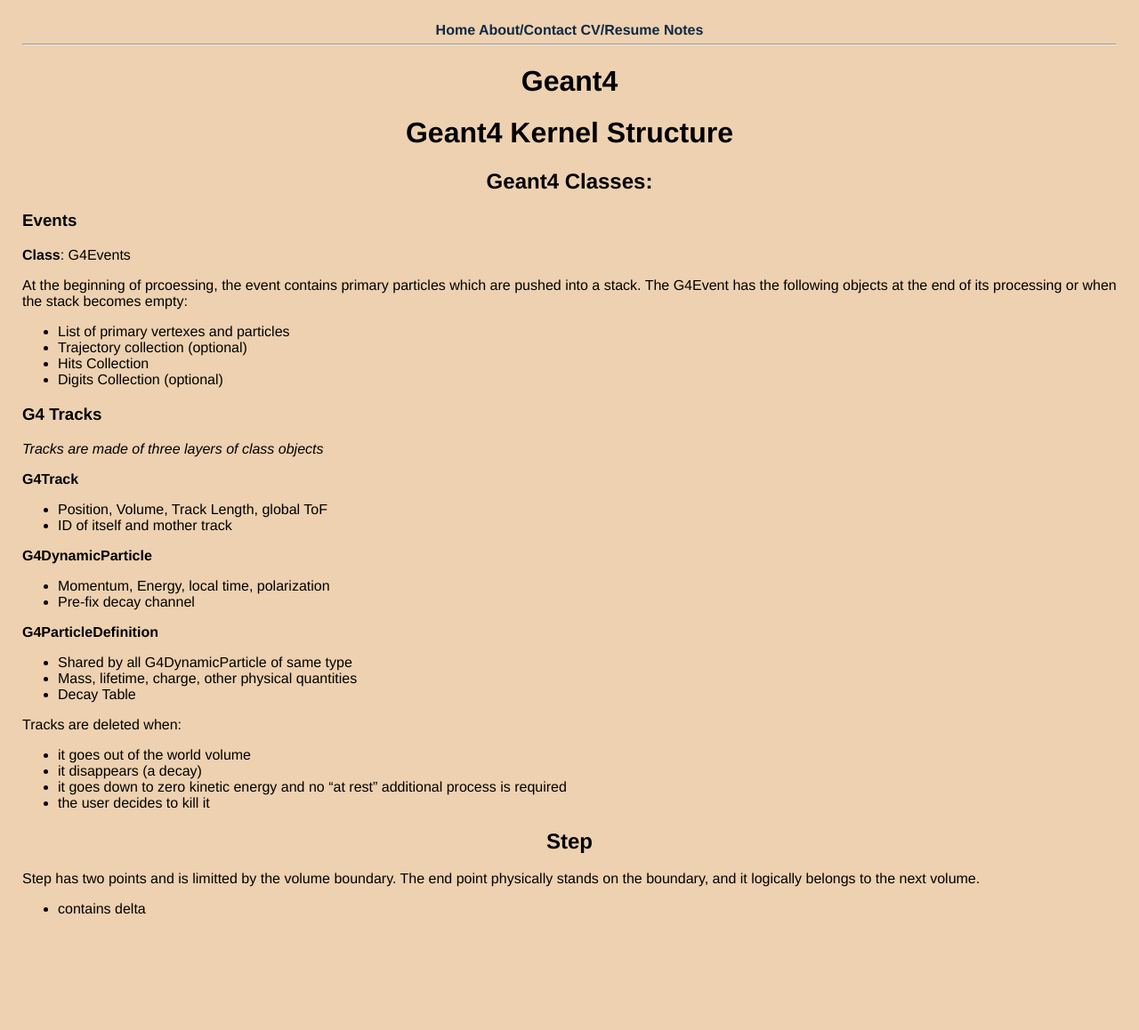
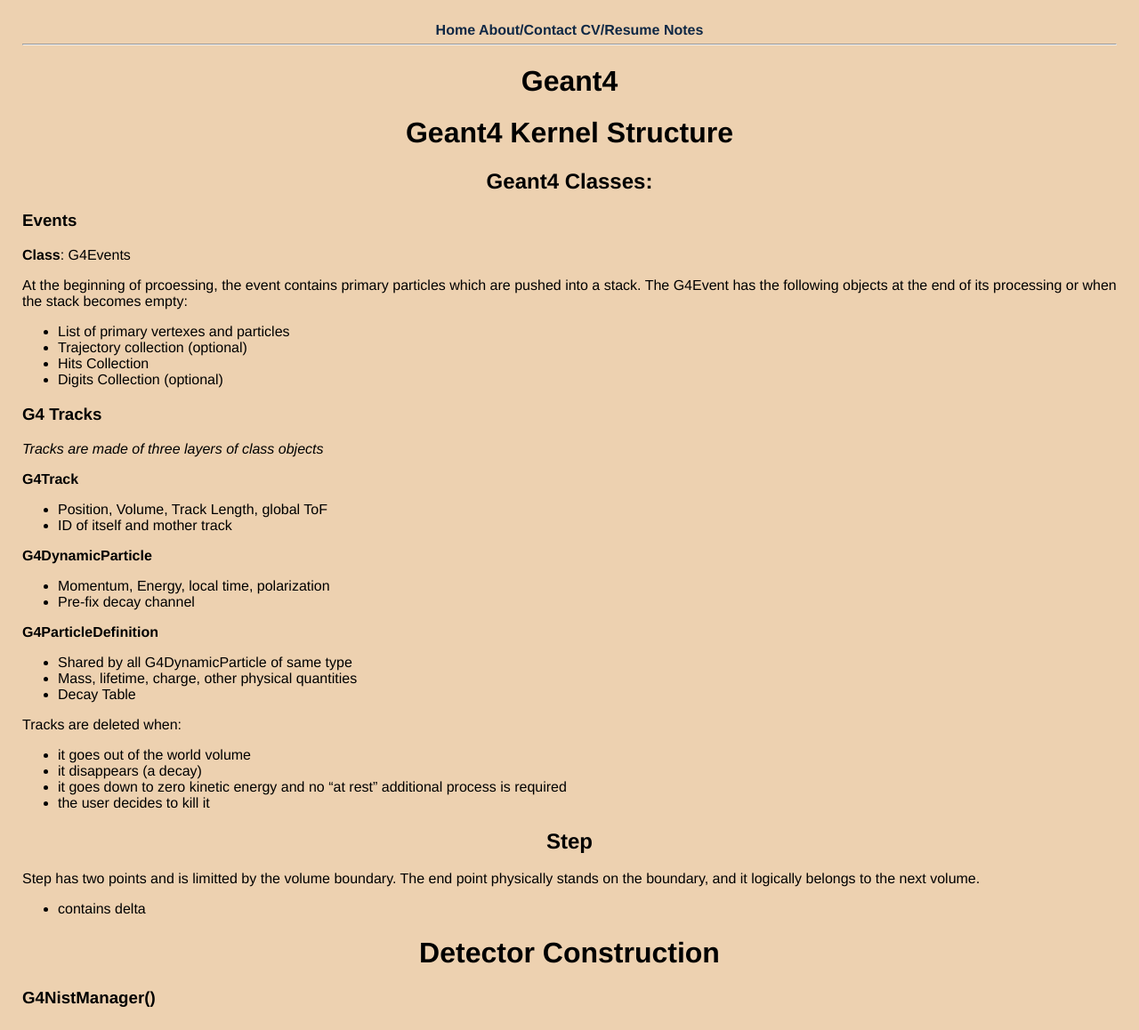
Before and after one commit to thaihangchung7/thaihangchung7.github.io, a Jekyll site: the page built from _comp/g4.md, in a window 1280 px wide. Shown: the whole page at 89% size. Built offline with Jekyll 4.4.1, drawn with Linux system fonts in a browser that asks for light colours; before the commit the page ends 1056 px from its top, so only the background shows below that.

Commit message:
updating comp notes

```diff
--- a/_comp/g4.md
+++ b/_comp/g4.md
@@ -44,3 +44,7 @@ Tracks are deleted when:
 Step has two points and is limitted by the volume boundary. The end point physically stands on the boundary, and it logically belongs to the next volume.
 
 + contains delta
+
+# Detector Construction
+
+### G4NistManager()
```
Also changed, not shown: _comp/python.md (+1 -0 lines), _comp/webdev.md (+1 -0 lines).
